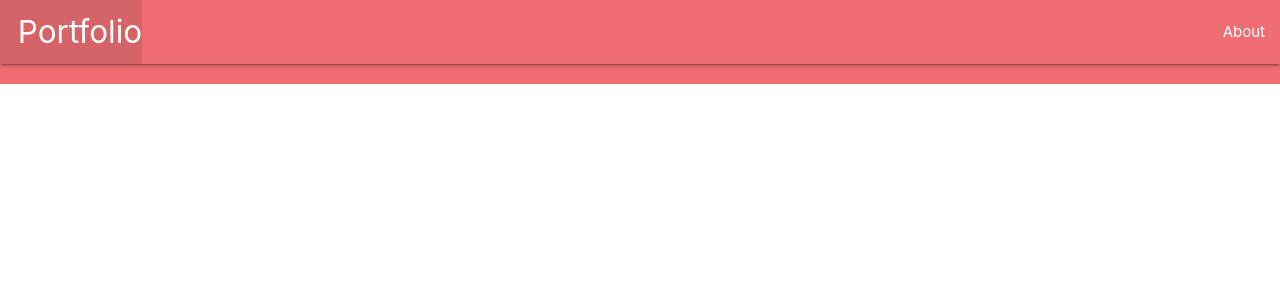
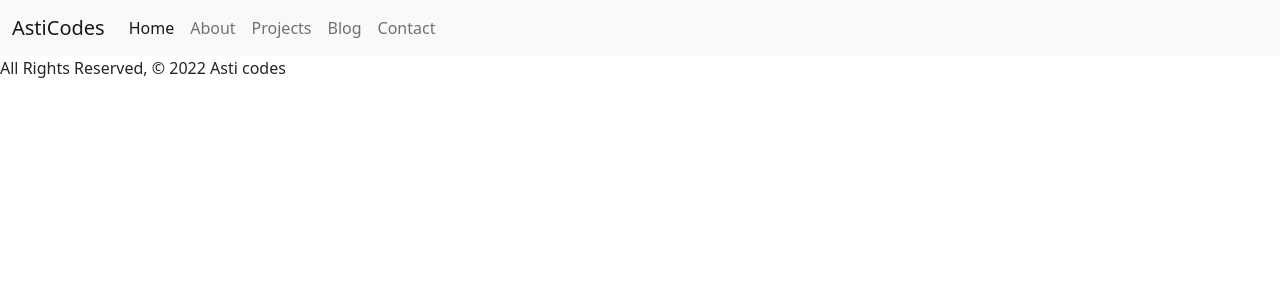
Before and after one commit to AnastasiiaAsti/portfolio, a Django app: template main_app/templates/base.html in a window 1280 px wide. Shown: the top 300 px of the page. Run offline with Django 4.2, Linux system fonts and the light colour scheme; the template is opened without the code that fills it, so the values that code supplies are empty; some libraries are stand-ins or nearby versions.

Commit message:
add navbar

```diff
--- a/main_app/templates/base.html
+++ b/main_app/templates/base.html
@@ -1,35 +1,58 @@
+{%load static%}
 <!DOCTYPE html>
 <html lang="en">
   <head>
     <meta charset="UTF-8" />
     <meta name="viewport" content="width=device-width, initial-scale=1.0" />
     <meta http-equiv="X-UA-Compatible" content="ie=edge" />
+    <link
+      href="https://cdn.jsdelivr.net/npm/bootstrap@5.2.0-beta1/dist/css/bootstrap.min.css"
+      rel="stylesheet"
+      integrity="sha384-0evHe/X+R7YkIZDRvuzKMRqM+OrBnVFBL6DOitfPri4tjfHxaWutUpFmBp4vmVor"
+      crossorigin="anonymous"
+    />
+    <script
+      src="https://kit.fontawesome.com/a3ace96fcd.js"
+      crossorigin="anonymous"
+    ></script>
     <title>Asti codes</title>
-    <link
-      rel="stylesheet"
-      href="https://cdnjs.cloudflare.com/ajax/libs/materialize/1.0.0/css/materialize.min.css"
-    />
   </head>
   <body>
-    <header class="navbar-fixed">
-      <nav>
-        <div class="nav-wrapper">
-          <ul>
-            <li>
-              <a href="/" class="left brand-logo">&nbsp;&nbsp;Portfolio</a>
-            </li>
-          </ul>
-          <ul class="right">
-            <li><a href="">About</a></li>
-          </ul>
+    <header>
+      <nav class="navbar navbar-expand-lg bg-light">
+        <div class="container-fluid">
+          <a class="navbar-brand" href="#">AstiCodes</a>
+          <button
+            class="navbar-toggler"
+            type="button"
+            data-bs-toggle="collapse"
+            data-bs-target="#navbarNavAltMarkup"
+            aria-controls="navbarNavAltMarkup"
+            aria-expanded="false"
+            aria-label="Toggle navigation"
+          >
+            <span class="navbar-toggler-icon"></span>
+          </button>
+          <div class="collapse navbar-collapse" id="navbarNavAltMarkup">
+            <div class="navbar-nav">
+              <a class="nav-link active" aria-current="page" href="#">Home</a>
+              <a class="nav-link" href="#">About</a>
+              <a class="nav-link" href="#">Projects</a>
+              <a class="nav-link" href="#">Blog</a>
+              <a class="nav-link" href="#">Contact</a>
+            </div>
+          </div>
         </div>
       </nav>
     </header>
-    <main class="container">{% block content %} {% endblock %}</main>
-    <footer class="page-footer">
-      <div class="right">
-        All Rights Reserved, &copy; 2022 Asti codes &nbsp;
-      </div>
+    <main class="">{% block content %} {% endblock %}</main>
+    <footer class="footer">
+      <div class="">All Rights Reserved, &copy; 2022 Asti codes &nbsp;</div>
     </footer>
+    <script
+      src="https://cdn.jsdelivr.net/npm/bootstrap@5.2.0-beta1/dist/js/bootstrap.bundle.min.js"
+      integrity="sha384-pprn3073KE6tl6bjs2QrFaJGz5/SUsLqktiwsUTF55Jfv3qYSDhgCecCxMW52nD2"
+      crossorigin="anonymous"
+    ></script>
   </body>
 </html>
--- /dev/null
+++ b/main_app/templates/home.html
@@ -0,0 +1,5 @@
+{% extends 'base.html' %} {% block content %}
+
+<h1>Home</h1>
+
+{% endblock %}
--- a/main_app/views.py
+++ b/main_app/views.py
@@ -4,4 +4,4 @@ from django.http import HttpResponse
 
 
 def home(request):
-    return HttpResponse("<h1>Asti's portfolio</h1>")
+    return render(request, 'home.html')
```
